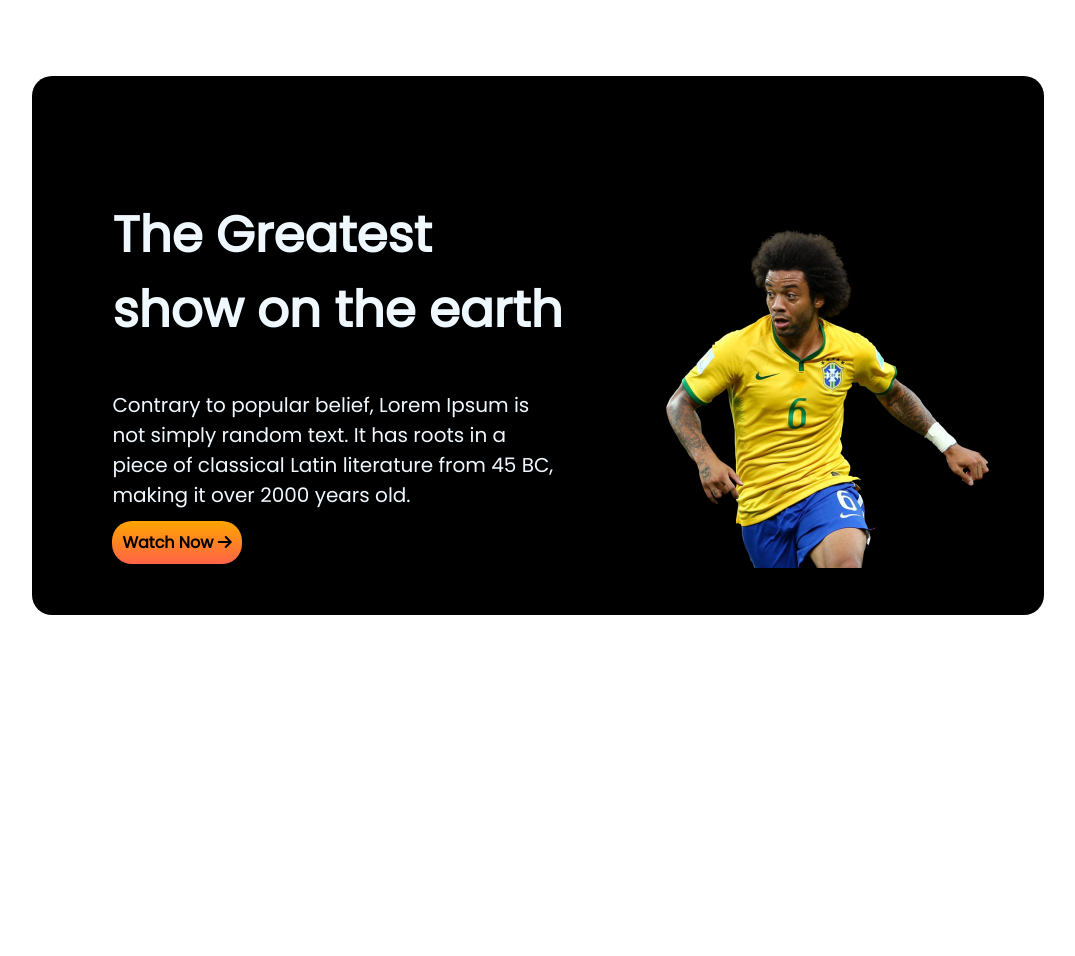
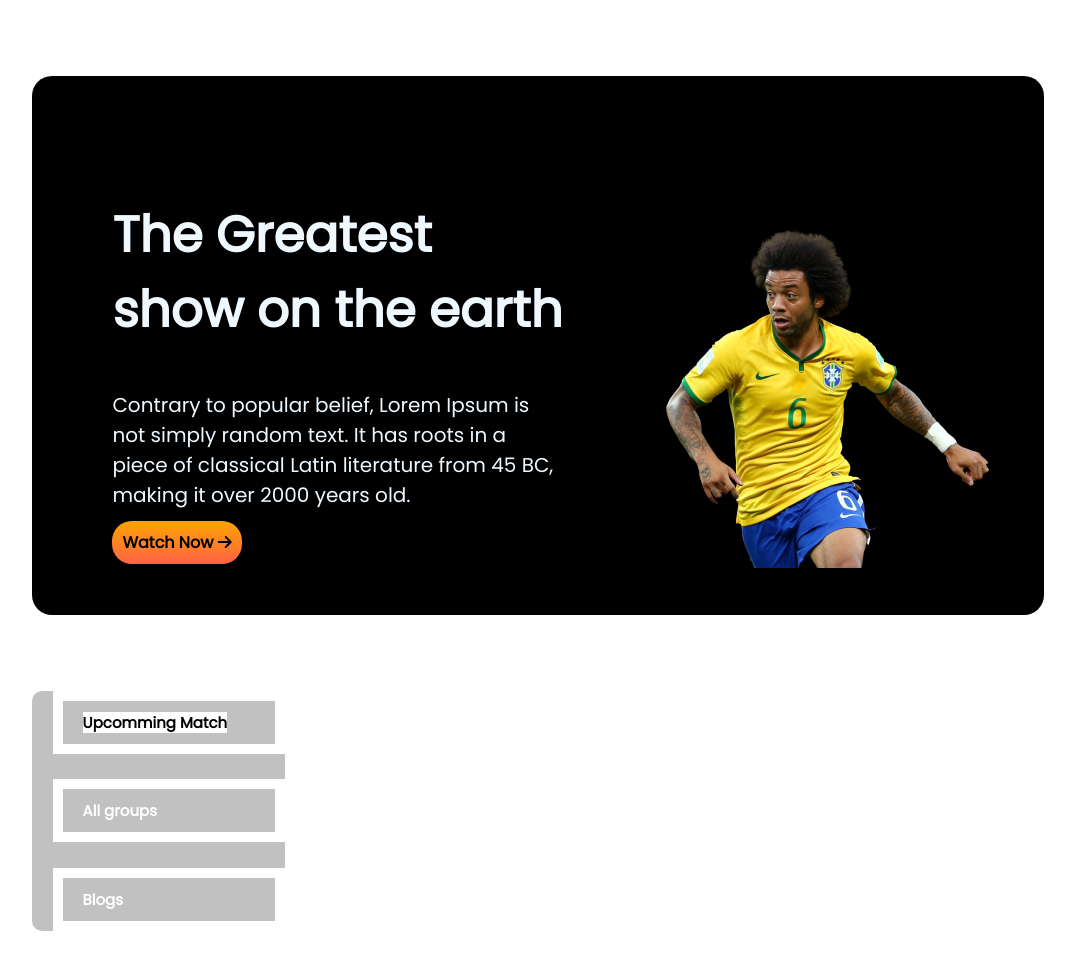
Before and after one commit to nafizwalide/My-assingment-2, a plain HTML site: page index.html in a window 1280 px wide. Shown: the whole page, without its empty margins (102-1177 px from the left). Before the commit the page ends 800 px from the top, so only its background shows below. Drawn offline with Linux system fonts and the light colour scheme.

Commit message:
half box

```diff
--- a/index.html
+++ b/index.html
@@ -41,9 +41,18 @@
             </div>
         </section>
         <!-- section-1 ends ---------------------------- -->
-        <section>
-            .
-
+        <section class="container-2">
+            <div class="box">
+                <div class="little-box">
+                    <h3 id="little-box"> <a href="webpage-2.html">Upcomming Match</a></h3>
+                </div>
+                <div class="little-box">
+                    <h3>All groups</h3>
+                </div>
+                <div class="little-box">
+                    <h3>Blogs</h3>
+                </div>
+            </div>
 
 
         </section>
--- a/style.css
+++ b/style.css
@@ -68,3 +68,33 @@ body {
 /* section-1  styles end ------------------------------------ */
 
 /* section-2 styles starts---------------------------- */
+.box {
+    margin-top: 6%;
+    width: 20%;
+    height: 60%;
+    background-color: rgba(0, 0, 0, 0.244);
+    margin-left: 10%;
+    border-radius: 10px;
+}
+
+h3 {
+    font-size: 15px;
+    color: white;
+    margin-top: 10%;
+    margin-left: 8%;
+    margin-bottom: 10%;
+    border: 10px solid white;
+    padding: 10px 20px;
+
+}
+
+.little-box h3 a {
+    text-decoration: none;
+    color: black;
+    background-color: white;
+}
+
+#little-box {
+    padding-left: 20px;
+    padding-right: 20px;
+}
```
Also changed, not shown: webpage-2.html (added, +21 -0 lines).
